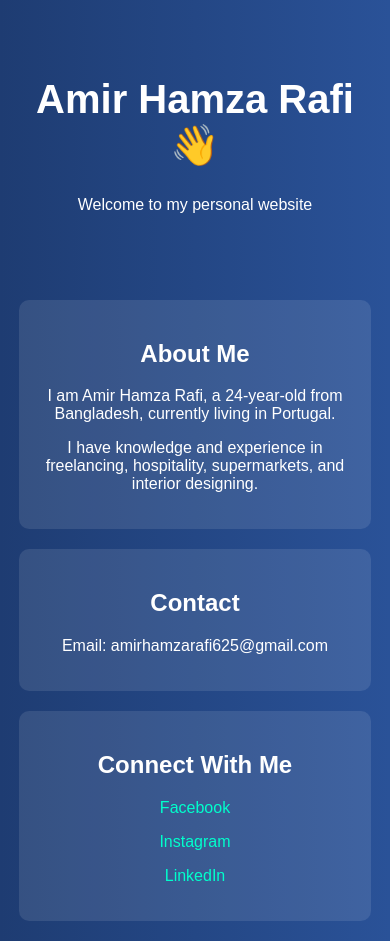
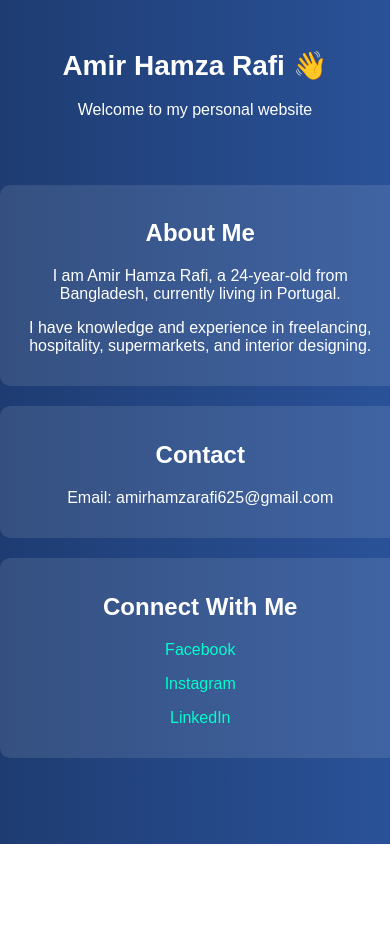
Before and after one commit to amirhamzarafi625/Amir-hamza-Rafi-website-, a plain HTML site: page index.html in a window 390 px wide. After the commit the page ends 844 px from the top, so only its background shows below. Drawn offline with Linux system fonts and the light colour scheme.

Commit message:
Add viewport meta tag to index.html
Added viewport meta tag for mobile responsiveness.

```diff
--- a/index.html
+++ b/index.html
@@ -2,7 +2,12 @@
 <html lang="en">
 <head>
     <meta charset="UTF-8">
+
+    <!-- ✅ IMPORTANT for mobile -->
+    <meta name="viewport" content="width=device-width, initial-scale=1.0">
+
     <title>Amir Hamza Rafi</title>
+
     <style>
         body {
             margin: 0;
@@ -11,15 +16,19 @@
             color: white;
             text-align: center;
         }
+
         header {
             padding: 50px 20px;
         }
+
         h1 {
             font-size: 40px;
         }
+
         section {
             padding: 30px;
         }
+
         .card {
             background: rgba(255,255,255,0.1);
             margin: 20px auto;
@@ -27,12 +36,34 @@
             width: 80%;
             border-radius: 10px;
         }
+
         a {
             color: #00ffcc;
             text-decoration: none;
         }
+
+        /* ✅ MOBILE RESPONSIVE PART */
+        @media (max-width: 768px) {
+            h1 {
+                font-size: 28px;
+            }
+
+            .card {
+                width: 95%;
+                padding: 15px;
+            }
+
+            section {
+                padding: 15px;
+            }
+
+            header {
+                padding: 30px 10px;
+            }
+        }
     </style>
 </head>
+
 <body>
 
 <header>
```
